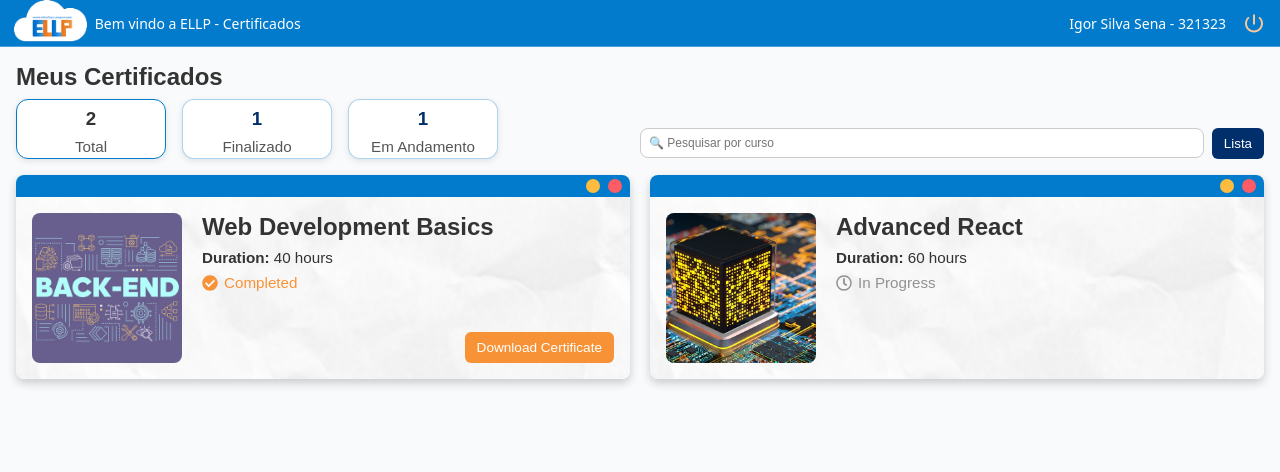
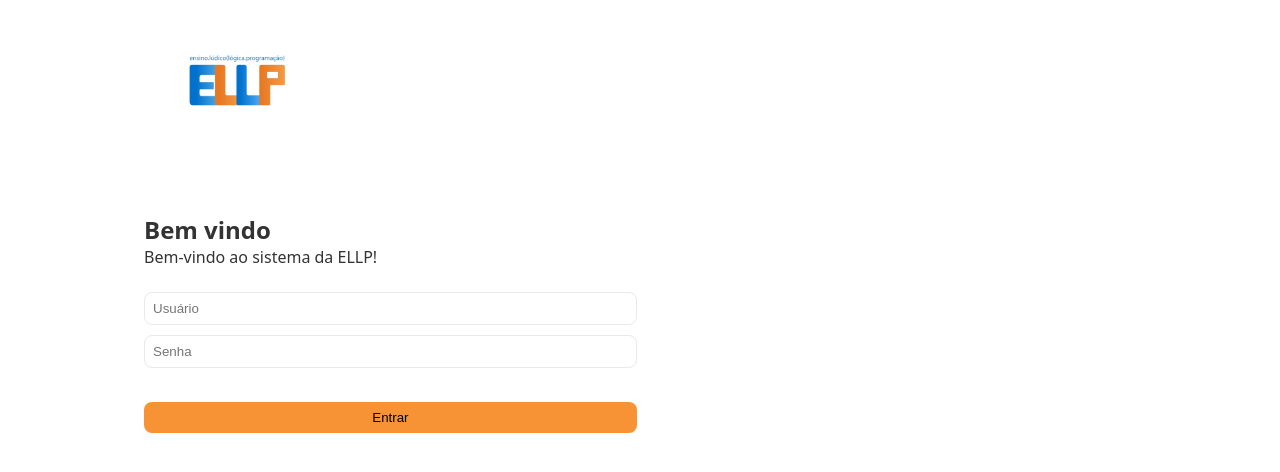
Before and after one commit to IgorSSSena/ellp-certificados, a React (Vite) app in the folder Projeto/frontend/: page / in a window 1280 px wide. Shown: the top 472 px of the page. Built offline with nearby package versions, Linux system fonts and the light colour scheme.

Commit message:
Ajuste para voltar ao App.js com o login

```diff
--- a/Projeto/frontend/src/App.jsx
+++ b/Projeto/frontend/src/App.jsx
@@ -7,22 +7,22 @@ import PrivateRoute from './components/PrivateRoute';
 
 function App() {
   return (
-    // <BrowserRouter>
-    //   <Routes>
-    //     <Route path="/" element={<Login />} />
+    <BrowserRouter>
+      <Routes>
+        <Route path="/" element={<Login />} />
 
-    //     {/* Rotas protegidas por token */}
-    //     <Route element={<PrivateRoute />}>
-    //       <Route path="/usuario" element={<UserPage />} />
-    //     </Route>
+        {/* Rotas protegidas por token */}
+        <Route element={<PrivateRoute />}>
+          <Route path="/usuario" element={<UserPage />} />
+        </Route>
 
-    //     {/* Apenas admin pode acessar */}
-    //     <Route element={<PrivateRoute />}>
-    //       <Route path="/admin" element={<AdminPage />} />
-    //     </Route>
-    //   </Routes>
-    // </BrowserRouter>
-    <UserPage/>
+        {/* Apenas admin pode acessar */}
+        <Route element={<PrivateRoute />}>
+          <Route path="/admin" element={<AdminPage />} />
+        </Route>
+      </Routes>
+    </BrowserRouter>
+    // <UserPage/>
   );
 }
 
```
